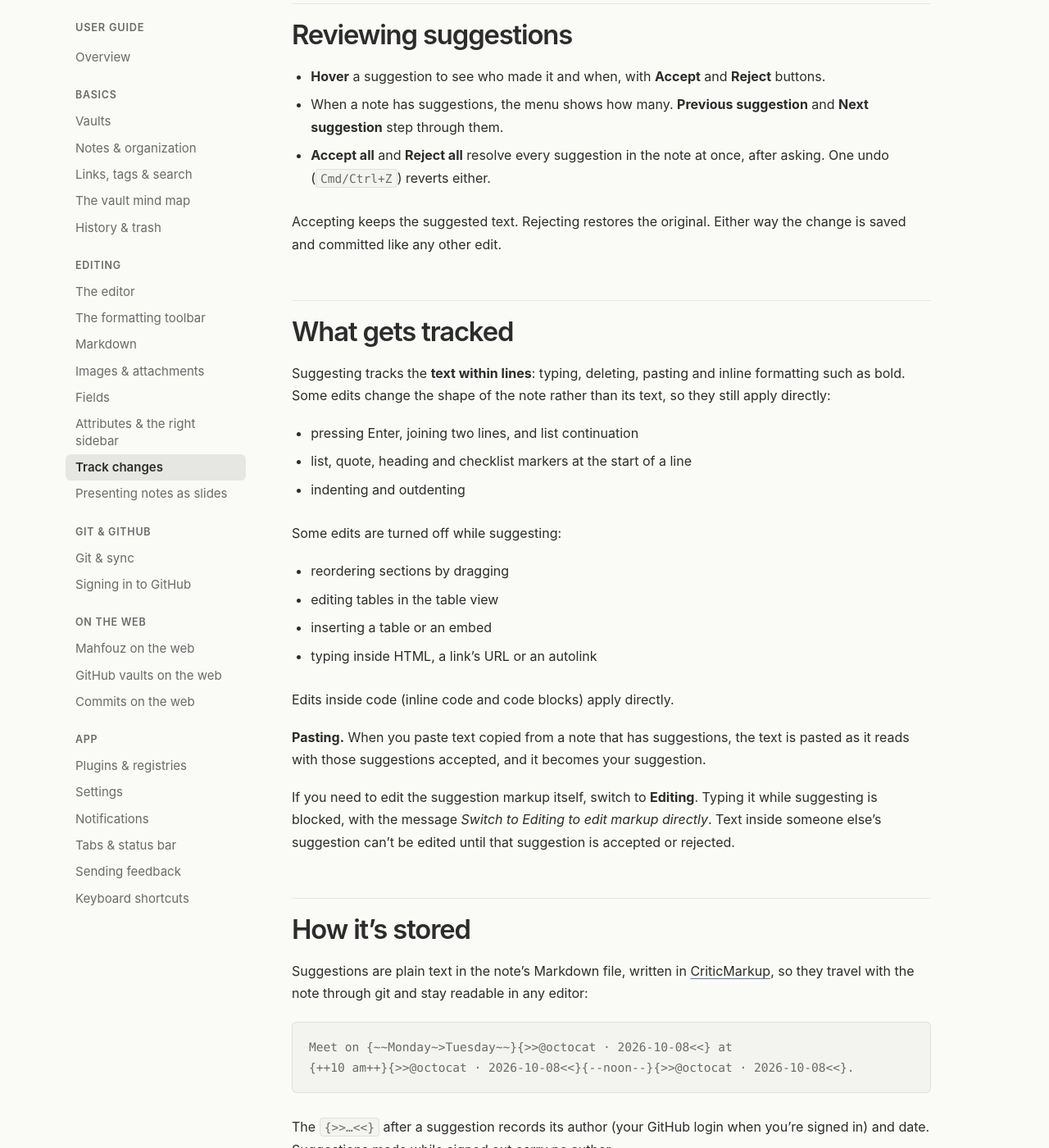
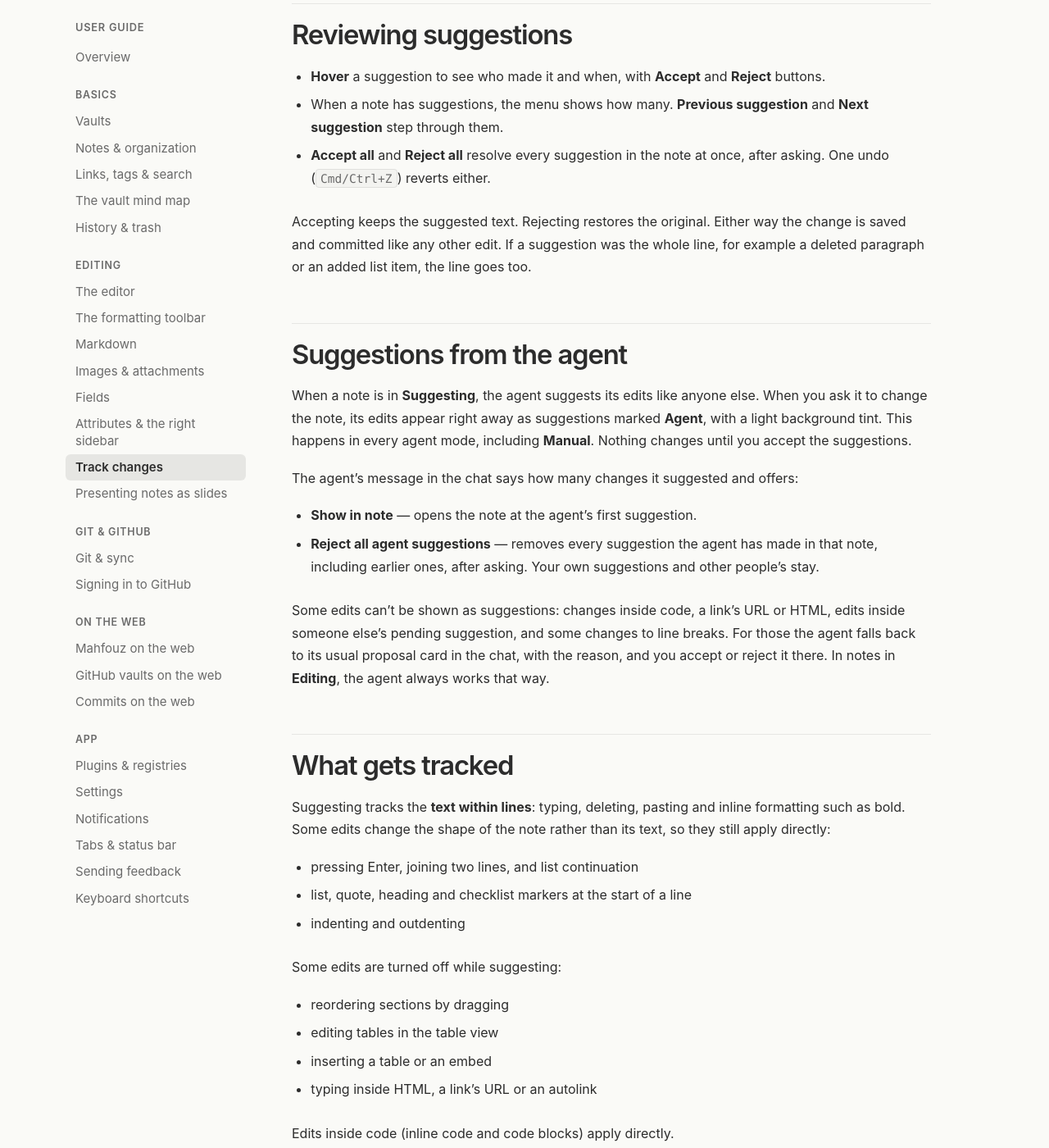
Before and after one commit to mahfouz-app/docs, a Jekyll site: the page built from guide/track-changes.md, in a window 1280 px wide and 1400 px high, scrolled down 976 px. Shown: the whole window at 82% size. Built offline with Jekyll 4.4.1, drawn with Linux system fonts in a browser that asks for light colours.

Commit message:
docs(guide): agent suggestions in Suggesting mode
Co-Authored-By: Claude Opus 5.5 <noreply@anthropic.com>

```diff
--- a/guide/track-changes.md
+++ b/guide/track-changes.md
@@ -41,7 +41,31 @@ note.
   once, after asking. One undo (`Cmd/Ctrl+Z`) reverts either.
 
 Accepting keeps the suggested text. Rejecting restores the original. Either
-way the change is saved and committed like any other edit.
+way the change is saved and committed like any other edit. If a suggestion
+was the whole line, for example a deleted paragraph or an added list item,
+the line goes too.
+
+## Suggestions from the agent
+
+When a note is in **Suggesting**, the agent suggests its edits like anyone
+else. When you ask it to change the note, its edits appear right away as
+suggestions marked **Agent**, with a light background tint. This happens in
+every agent mode, including **Manual**. Nothing changes until you accept
+the suggestions.
+
+The agent's message in the chat says how many changes it suggested and
+offers:
+
+- **Show in note** — opens the note at the agent's first suggestion.
+- **Reject all agent suggestions** — removes every suggestion the agent
+  has made in that note, including earlier ones, after asking. Your own
+  suggestions and other people's stay.
+
+Some edits can't be shown as suggestions: changes inside code, a link's
+URL or HTML, edits inside someone else's pending suggestion, and some
+changes to line breaks. For those the agent falls back to its usual
+proposal card in the chat, with the reason, and you accept or reject it
+there. In notes in **Editing**, the agent always works that way.
 
 ## What gets tracked
 
```
